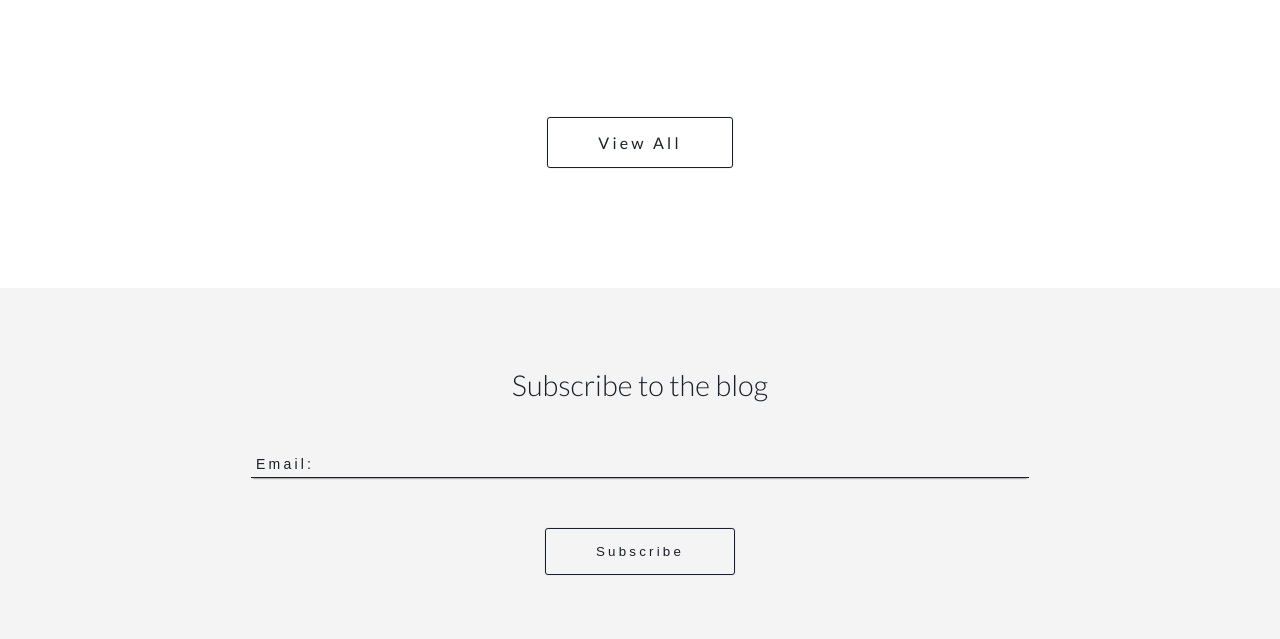
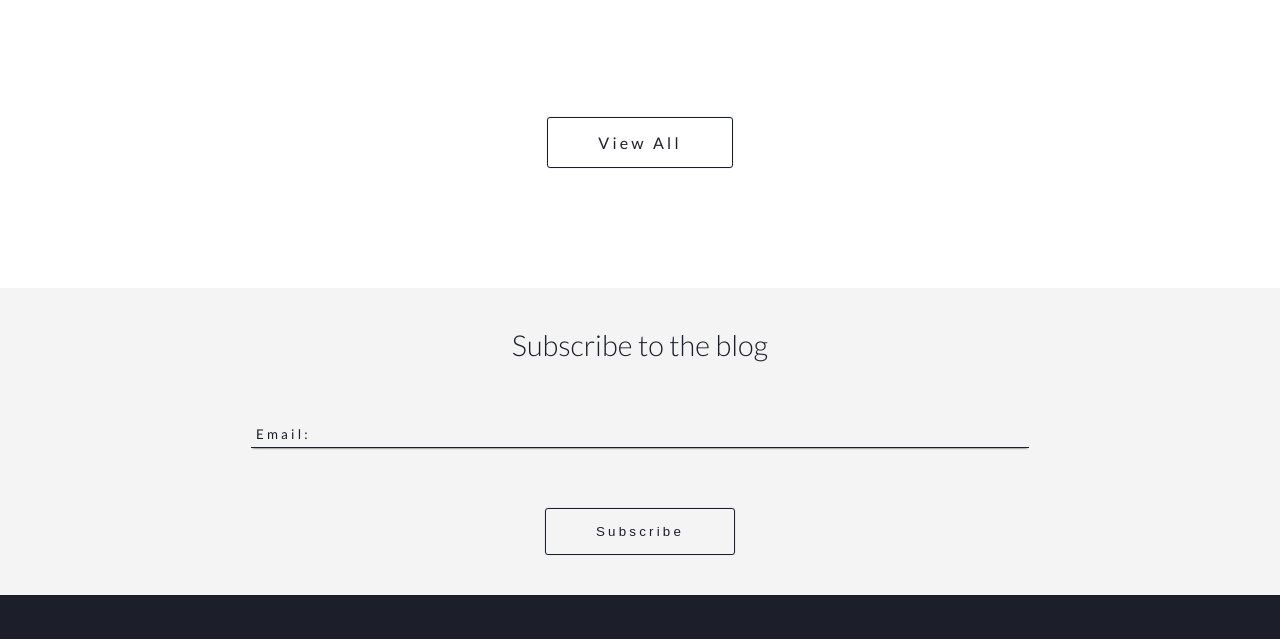
Before and after one commit to mackmcgovern/simple-blog, a plain HTML site: page index.html in a window 1280 px wide. Shown: the part 1311-1950 px from the top of the page. Drawn offline with nearby package versions, Linux system fonts and the light colour scheme; a web font is replaced by a local one.

Commit message:
style and accessibility

```diff
--- a/css/style.css
+++ b/css/style.css
@@ -6,7 +6,7 @@
   --main-bg-color: #fff;
   --secondary-bg-color: #f4f4f4;
   --accent-color: #1c1e29;
-  --light-txt: #9f9f9f;
+  --light-txt: #7d7d7d;
 }
 
 /* CSS Reset  */
@@ -36,7 +36,6 @@ ul {
 img {
   max-width: 100%;
   height: auto;
-  /* box-shadow: 0 0 2px #818abe; */
 }
 
 a,
@@ -81,12 +80,13 @@ input[type="search"]:hover {
 input[type="search"] {
   border: none;
   width: 60px;
-  color: var(--accent-color);
 }
 
 input[type="search"]::placeholder {
-  opacity: 1;
+  opacity: 0.6;
   font-size: 16px;
+  color: var(--accent-color);
+  font-family: "Lato", sans-serif;
 }
 
 input[type="search"]:focus {
@@ -161,16 +161,16 @@ input[type="search"]:focus {
   text-align: center;
 }
 
-/* Subscribe Section  */
-.subscribe ul {
-  margin: 0 auto;
-  padding: 30px 0;
-}
+.subscribe form {
+    margin: 0 auto;
+    padding: 10px 0;
+    flex-direction: column;
+  }
 
-.subscribe li {
-  margin: 50px 0;
-  text-align: center;
-}
+  .form-element {
+    margin: 30px auto;
+  }
+
 
 .subscribe input[type="email"] {
   width: 60%;
@@ -179,15 +179,13 @@ input[type="search"]:focus {
   background-color: transparent;
   border: none;
   border-bottom: solid 1px var(--accent-color);
-  /* border-radius: 3px; */
-  /* box-shadow: 0 0 1px #818abe; */
   box-shadow: 0 2px 2px -2px var(--accent-color);
 }
 
 .subscribe input[type="email"]::placeholder {
+  font-family: "Lato", sans-serif;
   color: var(--accent-color);
   opacity: 1;
-  font-size: 14px;
   letter-spacing: 0.2rem;
 }
 
--- a/index.html
+++ b/index.html
@@ -60,7 +60,7 @@
     </main>
 
     <!-- Subscribe Section  -->
-    <section class="subscribe bg-secondary">
+    <!-- <section class="subscribe bg-secondary">
       <form action="#">
         <ul>
           <li><h3 class="md sub-heading">Subscribe to the blog</h3></li>
@@ -71,6 +71,14 @@
             <button type="submit" class="btn btn-light">Subscribe</button>
           </li>
         </ul>
+      </form>
+    </section> -->
+
+    <section class="subscribe bg-secondary">
+      <form class="flex" action="#">
+          <h3 class="md sub-heading form-element">Subscribe to the blog</h3>
+          <input type="email" name="email" id="email" placeholder="Email:" aria-label="email" class="form-element"/>
+          <button type="submit" class="btn btn-light form-element" aria-label="subscribe button">Subscribe</button>
       </form>
     </section>
 
```
Also changed, not shown: post.html (+2 -2 lines).
